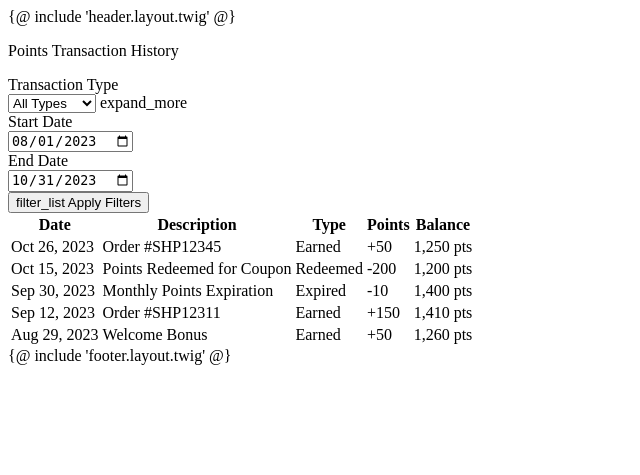
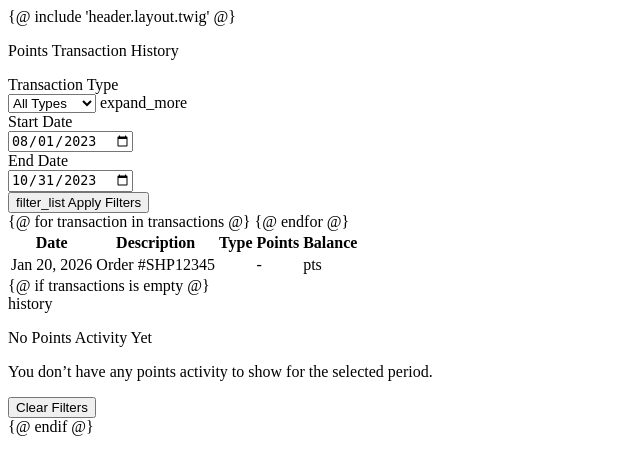
Before and after one commit to SaiKYouBoi/Loyalty_Points_System, a PHP site: template Views/transactions.view.twig in a window 1280 px wide. Shown: the top 475 px of the page, without its empty margins (0-640 px from the left). Run offline with PHP 8.4, Linux system fonts and the light colour scheme; the template is opened without the code that fills it, so the values that code supplies are empty; some libraries are stand-ins or nearby versions.

Commit message:
Refactor transaction table layout for improved readability and dynamic data rendering

```diff
--- a/Views/transactions.view.twig
+++ b/Views/transactions.view.twig
@@ -51,33 +51,27 @@
 								<table class="w-full">
 									<thead class="bg-slate-100 dark:bg-slate-800/50">
 										<tr>
-											<th class="px-4 py-3 text-left text-slate-600 dark:text-slate-300 w-1/5 text-sm font-medium leading-normal">Date</th>
-											<th class="px-4 py-3 text-left text-slate-600 dark:text-slate-300 w-2/5 text-sm font-medium leading-normal">Description</th>
-											<th class="px-4 py-3 text-left text-slate-600 dark:text-slate-300 w-1/5 text-sm font-medium leading-normal">Type</th>
-											<th class="px-4 py-3 text-right text-slate-600 dark:text-slate-300 w-1/5 text-sm font-medium leading-normal">Points</th>
-											<th class="px-4 py-3 text-right text-slate-600 dark:text-slate-300 w-1/5 text-sm font-medium leading-normal">Balance</th>
+											<th class="px-4 py-3 text-center text-slate-600 dark:text-slate-300 w-1/5 text-sm font-medium leading-normal">Date</th>
+											<th class="px-4 py-3 text-center text-slate-600 dark:text-slate-300 w-1/5 text-sm font-medium leading-normal">Description</th>
+											<th class="px-4 py-3 text-center text-slate-600 dark:text-slate-300 w-1/5 text-sm font-medium leading-normal">Type</th>
+											<th class="px-4 py-3 text-center text-slate-600 dark:text-slate-300 w-1/5 text-sm font-medium leading-normal">Points</th>
+											<th class="px-4 py-3 text-center text-slate-600 dark:text-slate-300 w-1/5 text-sm font-medium leading-normal">Balance</th>
 										</tr>
 									</thead>
 									<tbody>
+										{@ for transaction in transactions @}
 										<tr class="border-t border-t-slate-200 dark:border-t-slate-800">
-											<td class="h-[72px] px-4 py-2 text-slate-500 dark:text-slate-400 text-sm font-normal leading-normal">Oct 26, 2023</td>
-											<td class="h-[72px] px-4 py-2 text-slate-700 dark:text-slate-200 text-sm font-medium leading-normal">Order #SHP12345</td>
-											<td class="h-[72px] px-4 py-2 text-sm font-normal leading-normal">
-												<span class="inline-flex items-center rounded-full bg-green-100 dark:bg-green-900/50 px-3 py-1 text-xs font-medium text-green-700 dark:text-green-300">Earned</span>
+											<td class="h-[72px] px-4 py-2 text-slate-500 dark:text-slate-400 text-sm font-normal leading-normal text-center">{{ transaction.createdat|date("M d, Y") }}</td>
+											<td class="h-[72px] px-4 py-2 text-slate-700 dark:text-slate-200 text-sm font-medium leading-normal text-center">Order #SHP12345</td>
+											<td class="h-[72px] px-4 py-2 text-sm font-normal leading-normal text-center">
+												<span class="inline-flex items-center rounded-full {{ transaction.type == 'earned' ? 'bg-green-100 dark:bg-green-900/50 text-green-700 dark:text-green-300' : 'bg-orange-100 dark:bg-orange-900/50 text-orange-700 dark:text-orange-300' }}  px-3 py-1 text-xs font-medium">{{ transaction.type|capitalize }}</span>
 											</td>
-											<td class="h-[72px] px-4 py-2 text-right text-green-600 dark:text-green-400 text-sm font-medium leading-normal">+50</td>
-											<td class="h-[72px] px-4 py-2 text-right text-slate-500 dark:text-slate-400 text-sm font-normal leading-normal">1,250 pts</td>
+											<td class="h-[72px] px-4 py-2 text-center text-green-600 dark:text-green-400 text-sm font-medium leading-normal">{{ transaction.type == 'earned' ? '+' : '-' }} {{ transaction.amount }}</td>
+											<td class="h-[72px] px-4 py-2 text-center text-slate-500 dark:text-slate-400 text-sm font-normal leading-normal">{{ transaction.balance_after }} pts</td>
 										</tr>
-										<tr class="border-t border-t-slate-200 dark:border-t-slate-800">
-											<td class="h-[72px] px-4 py-2 text-slate-500 dark:text-slate-400 text-sm font-normal leading-normal">Oct 15, 2023</td>
-											<td class="h-[72px] px-4 py-2 text-slate-700 dark:text-slate-200 text-sm font-medium leading-normal">Points Redeemed for Coupon</td>
-											<td class="h-[72px] px-4 py-2 text-sm font-normal leading-normal">
-												<span class="inline-flex items-center rounded-full bg-orange-100 dark:bg-orange-900/50 px-3 py-1 text-xs font-medium text-orange-700 dark:text-orange-300">Redeemed</span>
-											</td>
-											<td class="h-[72px] px-4 py-2 text-right text-orange-600 dark:text-orange-400 text-sm font-medium leading-normal">-200</td>
-											<td class="h-[72px] px-4 py-2 text-right text-slate-500 dark:text-slate-400 text-sm font-normal leading-normal">1,200 pts</td>
-										</tr>
-										<tr class="border-t border-t-slate-200 dark:border-t-slate-800">
+										{@ endfor @}
+
+										{# <tr class="border-t border-t-slate-200 dark:border-t-slate-800">
 											<td class="h-[72px] px-4 py-2 text-slate-500 dark:text-slate-400 text-sm font-normal leading-normal">Sep 30, 2023</td>
 											<td class="h-[72px] px-4 py-2 text-slate-700 dark:text-slate-200 text-sm font-medium leading-normal">Monthly Points Expiration</td>
 											<td class="h-[72px] px-4 py-2 text-sm font-normal leading-normal">
@@ -85,31 +79,14 @@
 											</td>
 											<td class="h-[72px] px-4 py-2 text-right text-red-600 dark:text-red-400 text-sm font-medium leading-normal">-10</td>
 											<td class="h-[72px] px-4 py-2 text-right text-slate-500 dark:text-slate-400 text-sm font-normal leading-normal">1,400 pts</td>
-										</tr>
-										<tr class="border-t border-t-slate-200 dark:border-t-slate-800">
-											<td class="h-[72px] px-4 py-2 text-slate-500 dark:text-slate-400 text-sm font-normal leading-normal">Sep 12, 2023</td>
-											<td class="h-[72px] px-4 py-2 text-slate-700 dark:text-slate-200 text-sm font-medium leading-normal">Order #SHP12311</td>
-											<td class="h-[72px] px-4 py-2 text-sm font-normal leading-normal">
-												<span class="inline-flex items-center rounded-full bg-green-100 dark:bg-green-900/50 px-3 py-1 text-xs font-medium text-green-700 dark:text-green-300">Earned</span>
-											</td>
-											<td class="h-[72px] px-4 py-2 text-right text-green-600 dark:text-green-400 text-sm font-medium leading-normal">+150</td>
-											<td class="h-[72px] px-4 py-2 text-right text-slate-500 dark:text-slate-400 text-sm font-normal leading-normal">1,410 pts</td>
-										</tr>
-										<tr class="border-t border-t-slate-200 dark:border-t-slate-800">
-											<td class="h-[72px] px-4 py-2 text-slate-500 dark:text-slate-400 text-sm font-normal leading-normal">Aug 29, 2023</td>
-											<td class="h-[72px] px-4 py-2 text-slate-700 dark:text-slate-200 text-sm font-medium leading-normal">Welcome Bonus</td>
-											<td class="h-[72px] px-4 py-2 text-sm font-normal leading-normal">
-												<span class="inline-flex items-center rounded-full bg-green-100 dark:bg-green-900/50 px-3 py-1 text-xs font-medium text-green-700 dark:text-green-300">Earned</span>
-											</td>
-											<td class="h-[72px] px-4 py-2 text-right text-green-600 dark:text-green-400 text-sm font-medium leading-normal">+50</td>
-											<td class="h-[72px] px-4 py-2 text-right text-slate-500 dark:text-slate-400 text-sm font-normal leading-normal">1,260 pts</td>
-										</tr>
+										</tr> #}
 									</tbody>
 								</table>
 							</div>
 						</div>
+
 						<!-- EmptyState (Example, would be shown conditionally) -->
-						<!--
+						{@ if transactions is empty @}
 						<div class="flex flex-col px-4 py-20 border border-dashed border-slate-300 dark:border-slate-700 rounded-xl">
 						    <div class="flex flex-col items-center gap-6 text-center">
 						        <div class="flex items-center justify-center size-16 bg-slate-100 dark:bg-slate-800 rounded-full text-primary">
@@ -124,11 +101,10 @@
 						        </button>
 						    </div>
 						</div>
-						-->
+						{@ endif @}
 					</div>
 				</div>
 			</div>
 		</div>
-		{@ include 'footer.layout.twig' @}
 	</body>
 </html>
```
